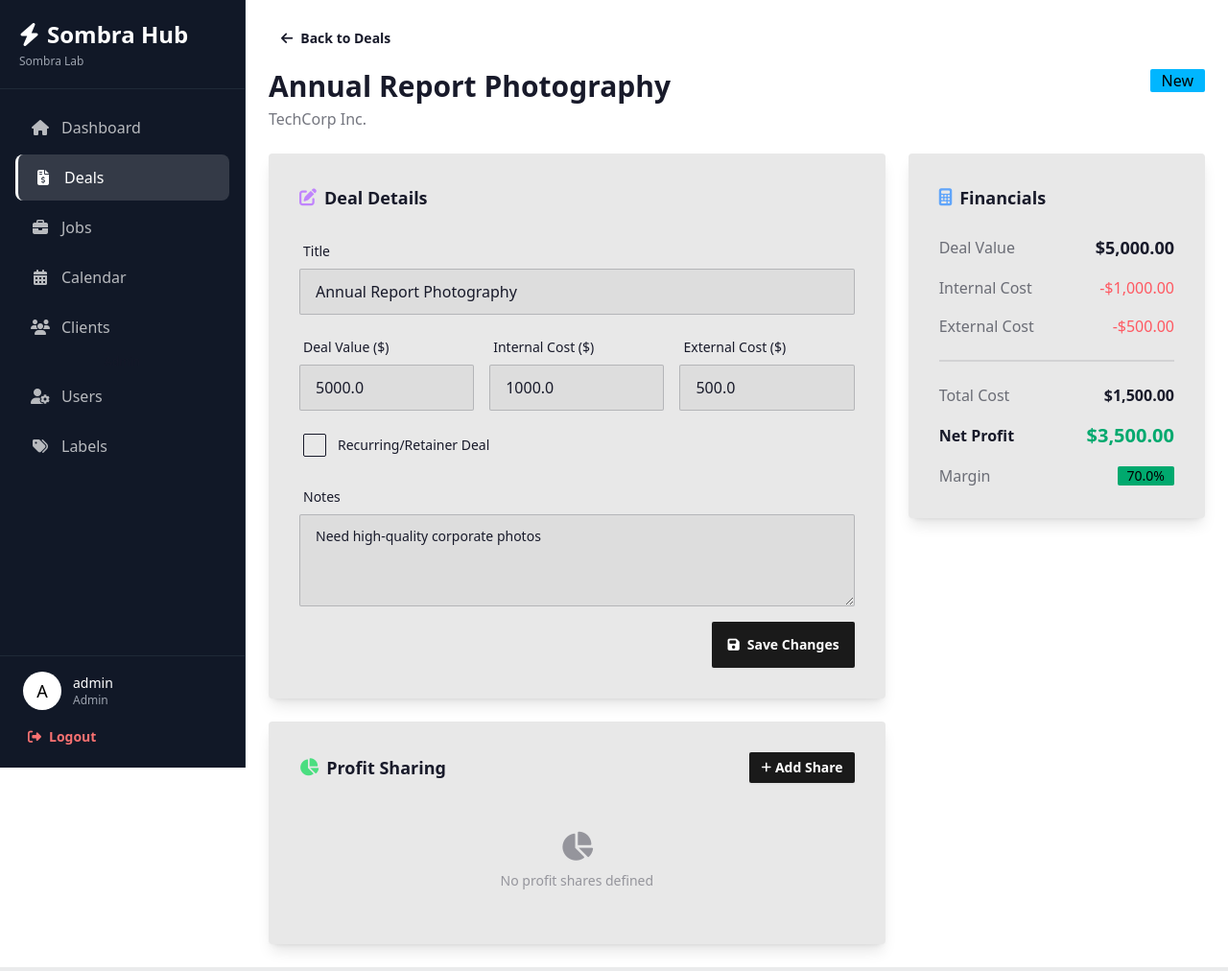
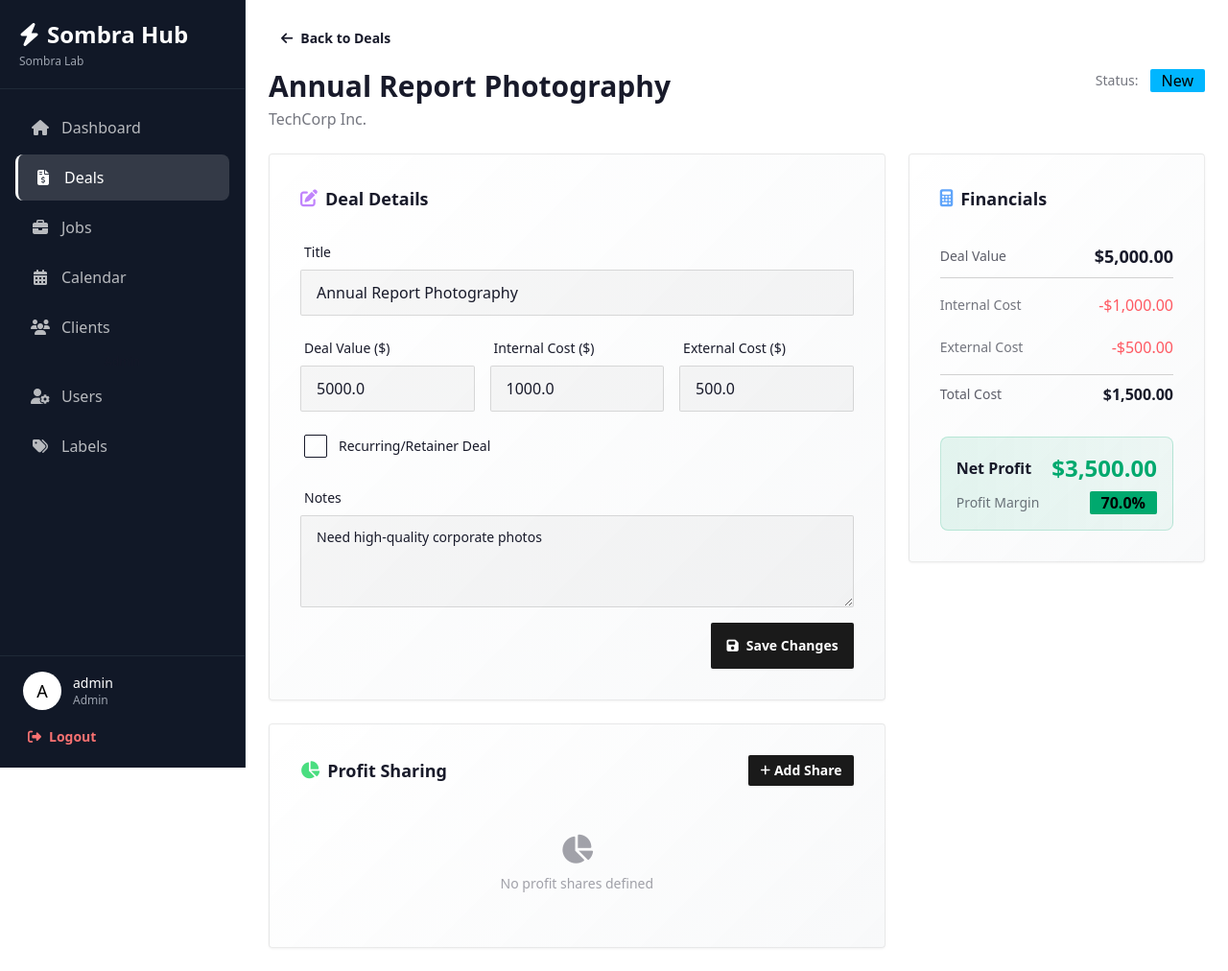
Before and after one commit to danielvsantos/sombrahub, a Flask app: page /deals/1 in a window 1280 px wide. Shown: the whole page at 96% size. Run offline with Flask 3, Linux system fonts and the light colour scheme; a user stored in the database is signed in; data comes from the database, SQL or seed files in the repository; data that the repository does not hold is empty; some libraries are stand-ins or nearby versions.

Commit message:
Update application styling and fix deal and task management features
Refactor styling for cards and modals, implement client detail view for deliverables, and fix recurring deal checkbox functionality.

Replit-Commit-Author: Agent
Replit-Commit-Session-Id: 72acef37-1633-47ec-93f9-b66bc74327bd
Replit-Commit-Checkpoint-Type: intermediate_checkpoint
Replit-Commit-Event-Id: 1271ebfd-2977-4c8f-b61c-261ce2e0416d
Replit-Commit-Screenshot-Url: https://storage.googleapis.com/screenshot-production-us-central1/69cfae5e-f8e1-455f-985a-6894cdcd37cd/72acef37-1633-47ec-93f9-b66bc74327bd/3RTqeMB
Replit-Helium-Checkpoint-Created: true

```diff
--- a/app.py
+++ b/app.py
@@ -940,6 +940,18 @@ def edit_deliverable(deliverable_id):
                 deliverables_by_status[s] = [d for d in job.deliverables if d.status == s]
             return render_template('partials/job_kanban.html', job=job, users=users,
                                  statuses=statuses, deliverables_by_status=deliverables_by_status, today=date.today())
+        if redirect_to == 'client_detail':
+            client = job.client
+            if client:
+                statuses = TASK_STATUSES
+                all_deliverables = []
+                for j in client.jobs:
+                    all_deliverables.extend(j.deliverables)
+                deliverables_by_status = {}
+                for s in statuses:
+                    deliverables_by_status[s] = [d for d in all_deliverables if d.status == s]
+                return render_template('partials/client_kanban.html',
+                                     statuses=statuses, deliverables_by_status=deliverables_by_status, today=date.today())
         users = User.query.all()
         return render_template('partials/deliverables_table.html', job=job, users=users, today=date.today())
 
@@ -980,6 +992,7 @@ def delete_deliverable(deliverable_id):
     deliverable = Deliverable.query.get_or_404(deliverable_id)
     job = deliverable.job
     redirect_to = request.form.get('redirect_to', 'production')
+    client_id = request.form.get('client_id')
 
     db.session.delete(deliverable)
     db.session.commit()
@@ -995,6 +1008,21 @@ def delete_deliverable(deliverable_id):
                 deliverables_by_status[s] = [d for d in job.deliverables if d.status == s]
             return render_template('partials/job_kanban.html', job=job, users=users,
                                  statuses=statuses, deliverables_by_status=deliverables_by_status, today=date.today())
+        if redirect_to == 'client_detail' and client_id:
+            try:
+                client = Client.query.get(int(client_id))
+                if client:
+                    statuses = TASK_STATUSES
+                    all_deliverables = []
+                    for j in client.jobs:
+                        all_deliverables.extend(j.deliverables)
+                    deliverables_by_status = {}
+                    for s in statuses:
+                        deliverables_by_status[s] = [d for d in all_deliverables if d.status == s]
+                    return render_template('partials/client_kanban.html',
+                                         statuses=statuses, deliverables_by_status=deliverables_by_status, today=date.today())
+            except (ValueError, TypeError):
+                pass
         users = User.query.all()
         return render_template('partials/deliverables_table.html', job=job, users=users, today=date.today())
 
--- a/templates/base.html
+++ b/templates/base.html
@@ -72,6 +72,31 @@
         .stat-card {
             background: linear-gradient(135deg, rgba(0, 0, 0, 0.02) 0%, rgba(0, 0, 0, 0.01) 100%);
             border: 1px solid rgba(0, 0, 0, 0.08);
+        }
+
+        .card.bg-base-200, .bg-base-200.card {
+            background: linear-gradient(135deg, rgba(255, 255, 255, 0.9) 0%, rgba(248, 249, 250, 0.95) 100%);
+            border: 1px solid rgba(0, 0, 0, 0.08);
+            box-shadow: 0 1px 3px rgba(0, 0, 0, 0.04), 0 1px 2px rgba(0, 0, 0, 0.02);
+        }
+
+        .modal-box.bg-base-200 {
+            background: linear-gradient(135deg, rgba(255, 255, 255, 0.98) 0%, rgba(248, 249, 250, 1) 100%);
+            border: 1px solid rgba(0, 0, 0, 0.1);
+        }
+
+        .bg-base-300\/50 {
+            background-color: rgba(0, 0, 0, 0.03) !important;
+            border: 1px solid rgba(0, 0, 0, 0.06);
+        }
+
+        .input-bordered, .select-bordered, .textarea-bordered {
+            border-color: rgba(0, 0, 0, 0.12);
+        }
+
+        .input-bordered:focus, .select-bordered:focus, .textarea-bordered:focus {
+            border-color: rgba(0, 0, 0, 0.25);
+            outline-color: rgba(0, 0, 0, 0.1);
         }
 
         .htmx-indicator {
--- a/templates/deal_detail.html
+++ b/templates/deal_detail.html
@@ -13,7 +13,9 @@
             <h1 class="text-3xl font-bold" data-testid="text-deal-title">{{ deal.title }}</h1>
             <p class="text-base-content/60 mt-1">{{ deal.client.name }}</p>
         </div>
-        <span class="badge badge-lg
+<div class="flex items-center gap-3">
+            <span class="text-sm text-base-content/60">Status:</span>
+            <span class="badge badge-lg font-medium
                 {% if deal.stage == 'New' %}badge-info
                 {% elif deal.stage == 'Proposal' %}badge-warning
                 {% elif deal.stage == 'Negotiation' %}badge-accent
@@ -21,6 +23,13 @@
                 {% else %}badge-error{% endif %}">
                 {{ deal.stage }}
             </span>
+            {% if deal.is_recurring %}
+            <span class="badge badge-secondary badge-lg">
+                <i class="fas fa-sync-alt mr-1 text-xs"></i>
+                Retainer
+            </span>
+            {% endif %}
+        </div>
     </div>
 </div>
 
@@ -64,7 +73,7 @@
 
                     <div class="form-control">
                         <label class="label cursor-pointer justify-start gap-3">
-                            <input type="checkbox" name="is_recurring" class="checkbox checkbox-primary" {% if deal.is_recurring %}checked{% endif %} data-testid="checkbox-recurring">
+                            <input type="checkbox" name="is_recurring" value="on" class="checkbox checkbox-primary" {% if deal.is_recurring %}checked{% endif %} data-testid="checkbox-recurring">
                             <span class="label-text">Recurring/Retainer Deal</span>
                         </label>
                     </div>
@@ -114,33 +123,35 @@
                     Financials
                 </h2>
 
-                <div class="space-y-4">
-                    <div class="flex justify-between items-center">
-                        <span class="text-base-content/60">Deal Value</span>
-                        <span class="font-bold text-lg">${{ "{:,.2f}".format(deal.value) }}</span>
+                <div class="space-y-3">
+                    <div class="flex justify-between items-center py-2 border-b border-base-300">
+                        <span class="text-base-content/70 text-sm">Deal Value</span>
+                        <span class="font-bold text-lg text-base-content">${{ "{:,.2f}".format(deal.value) }}</span>
                     </div>
-                    <div class="flex justify-between items-center">
-                        <span class="text-base-content/60">Internal Cost</span>
-                        <span class="text-error">-${{ "{:,.2f}".format(deal.cost_internal) }}</span>
+                    <div class="flex justify-between items-center py-1">
+                        <span class="text-base-content/60 text-sm">Internal Cost</span>
+                        <span class="text-error font-medium">-${{ "{:,.2f}".format(deal.cost_internal) }}</span>
                     </div>
-                    <div class="flex justify-between items-center">
-                        <span class="text-base-content/60">External Cost</span>
-                        <span class="text-error">-${{ "{:,.2f}".format(deal.cost_external) }}</span>
+                    <div class="flex justify-between items-center py-1">
+                        <span class="text-base-content/60 text-sm">External Cost</span>
+                        <span class="text-error font-medium">-${{ "{:,.2f}".format(deal.cost_external) }}</span>
                     </div>
-                    <div class="divider my-2"></div>
-                    <div class="flex justify-between items-center">
-                        <span class="text-base-content/60">Total Cost</span>
+                    <div class="flex justify-between items-center py-2 border-t border-base-300">
+                        <span class="text-base-content/70 text-sm font-medium">Total Cost</span>
                         <span class="font-semibold">${{ "{:,.2f}".format(deal.total_cost) }}</span>
                     </div>
-                    <div class="flex justify-between items-center">
-                        <span class="font-semibold">Net Profit</span>
-                        <span class="font-bold text-xl {% if deal.profit >= 0 %}text-success{% else %}text-error{% endif %}">
+                </div>
+
+                <div class="mt-4 p-4 rounded-lg bg-gradient-to-r {% if deal.profit >= 0 %}from-success/10 to-success/5 border border-success/20{% else %}from-error/10 to-error/5 border border-error/20{% endif %}">
+                    <div class="flex justify-between items-center mb-2">
+                        <span class="font-semibold text-base-content">Net Profit</span>
+                        <span class="font-bold text-2xl {% if deal.profit >= 0 %}text-success{% else %}text-error{% endif %}">
                             ${{ "{:,.2f}".format(deal.profit) }}
                         </span>
                     </div>
                     <div class="flex justify-between items-center">
-                        <span class="text-base-content/60">Margin</span>
-                        <span class="badge {% if deal.profit_margin >= 30 %}badge-success{% elif deal.profit_margin >= 15 %}badge-warning{% else %}badge-error{% endif %}">
+                        <span class="text-base-content/60 text-sm">Profit Margin</span>
+                        <span class="badge badge-lg font-semibold {% if deal.profit_margin >= 30 %}badge-success{% elif deal.profit_margin >= 15 %}badge-warning{% else %}badge-error{% endif %}">
                             {{ "{:.1f}".format(deal.profit_margin) }}%
                         </span>
                     </div>
--- a/templates/deals.html
+++ b/templates/deals.html
@@ -88,7 +88,7 @@
 
             <div class="form-control">
                 <label class="label cursor-pointer justify-start gap-3">
-                    <input type="checkbox" name="is_recurring" class="checkbox checkbox-primary" data-testid="checkbox-recurring">
+                    <input type="checkbox" name="is_recurring" value="on" class="checkbox checkbox-primary" data-testid="checkbox-recurring">
                     <span class="label-text">Recurring/Retainer Deal</span>
                 </label>
             </div>
```
Also changed, not shown: templates/partials/client_kanban.html (+26 -5 lines). Lines whose indentation alone changed are shown as unchanged.
